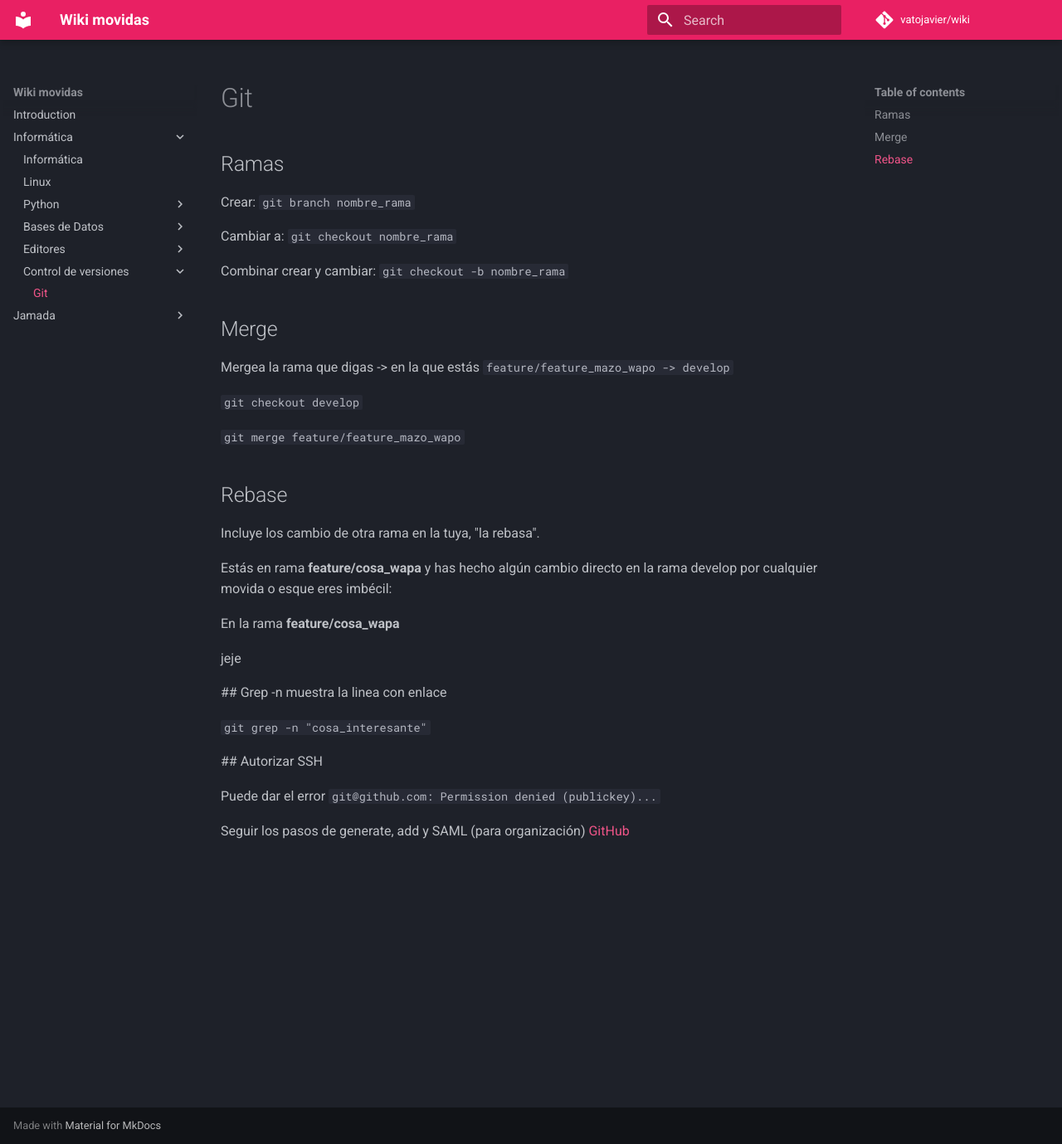
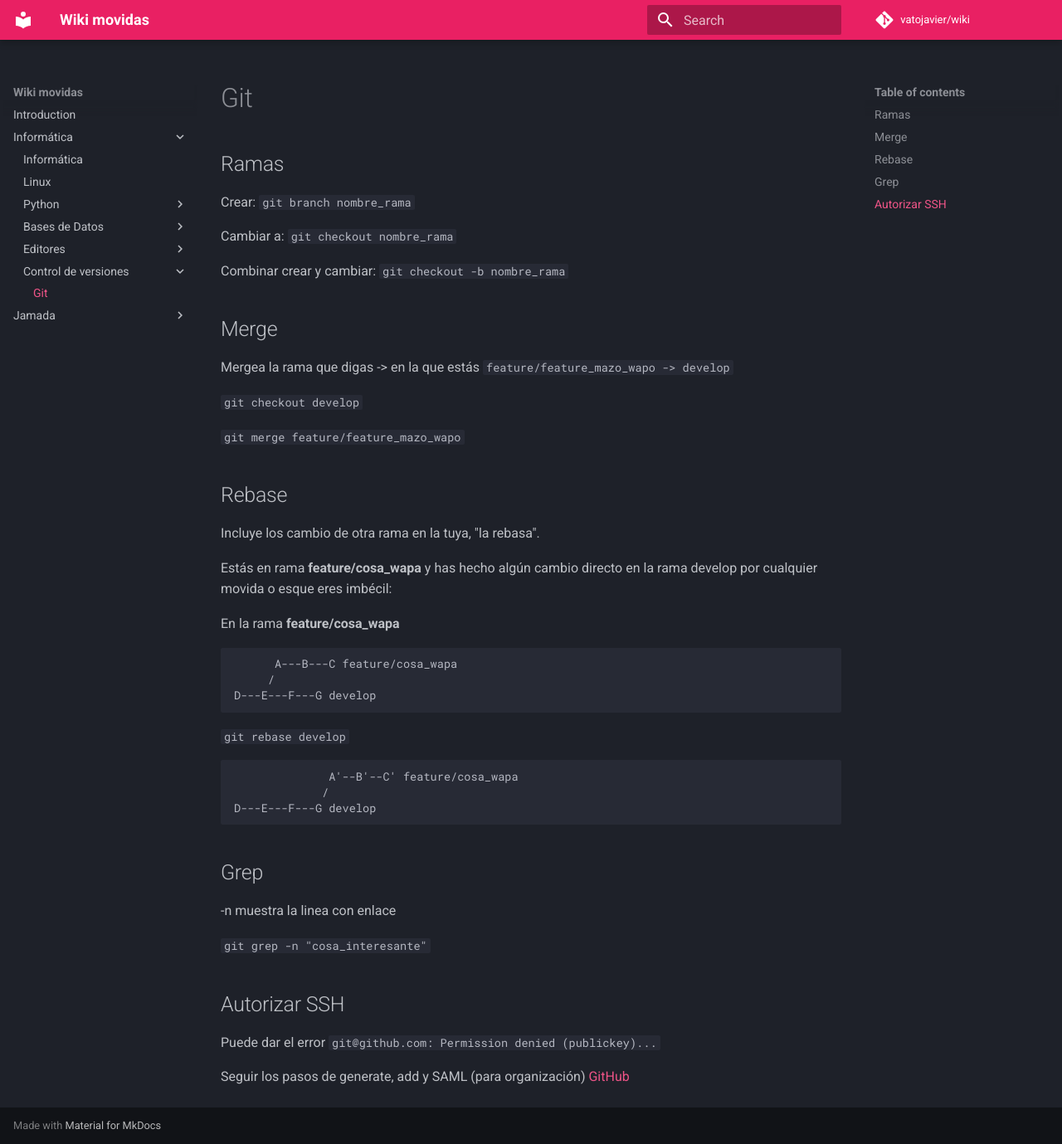
Before and after one commit to vatojavier/wiki, an MkDocs documentation site: the page built from docs/informatica/control_versiones/git.md, in a window 1280 px wide and 1379 px high. Shown: the whole window at 83% size. Built offline with MkDocs 1.6.1 and Material for MkDocs 9.7.7, drawn with Linux system fonts in a browser that asks for light colours; comment, search, counter and statistics services are not loaded.

Commit message:
a ver ahora cojones

```diff
--- a/docs/informatica/control_versiones/git.md
+++ b/docs/informatica/control_versiones/git.md
@@ -26,15 +26,24 @@ Estás en rama **feature/cosa_wapa** y has hecho algún cambio directo en la ram
 En la rama **feature/cosa_wapa**
 
 
- jeje
+          A---B---C feature/cosa_wapa
+         /
+    D---E---F---G develop
 
- ## Grep
+ `git rebase develop`
+
+                  A'--B'--C' feature/cosa_wapa
+                 /
+    D---E---F---G develop
+
+
+## Grep
  -n muestra la linea con enlace
 
  `git grep -n "cosa_interesante"`
 
 
- ## Autorizar SSH
+## Autorizar SSH
 
  Puede dar el error `git@github.com: Permission denied (publickey)...`
 
```
